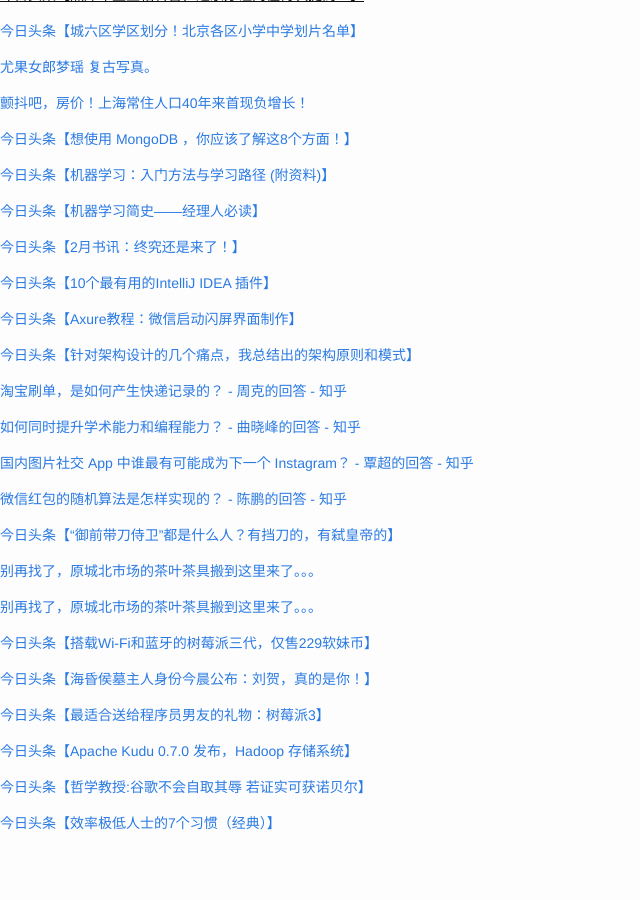
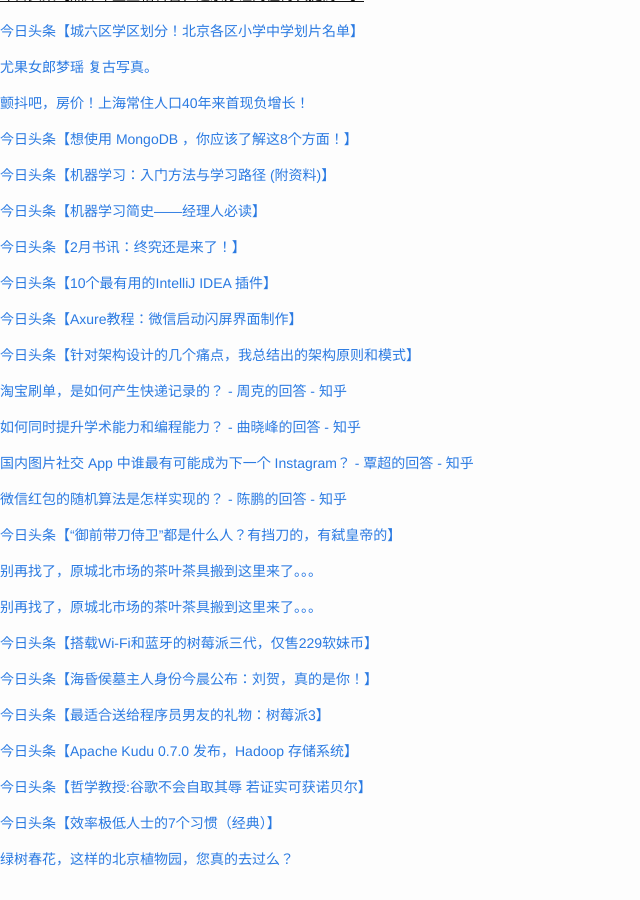
Before and after one commit to cnwarden/cnwarden.github.io, a Jekyll site: the page built from fav/index.md, in a window 1280 px wide and 900 px high, scrolled down 1482 px. Shown: the whole window, without its empty margins (0-640 px from the left). Built offline with Jekyll 4.4.1, drawn with Linux system fonts in a browser that asks for light colours; emoji names are drawn with the system emoji font; before the commit the page ends 2346 px from its top, so only the background shows below that.

Commit message:
auto commit

```diff
--- a/fav/index.md
+++ b/fav/index.md
@@ -130,3 +130,5 @@ title:  fav
 [今日头条【哲学教授:谷歌不会自取其辱 若证实可获诺贝尔】](http://toutiao.com/item/6257280482359116290/?iid=3764603574&app=news_article&tt_from=android_share&utm_source=email&utm_medium=toutiao_android&utm_campaign=client_share)
 
 [今日头条【效率极低人士的7个习惯（经典）】](http://toutiao.com/item/6254304143863710210/?iid=3764603574&app=news_article&tt_from=android_share&utm_source=email&utm_medium=toutiao_android&utm_campaign=client_share)
+
+[绿树春花，这样的北京植物园，您真的去过么？](http://mp.weixin.qq.com/s?__biz=MjM5NDcxMTE2NA==&mid=406501018&idx=1&sn=614589d44c0281e310697ec90caeb53e&scene=0#wechat_redirect)
```
